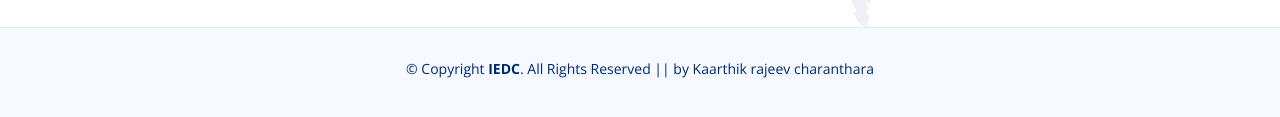
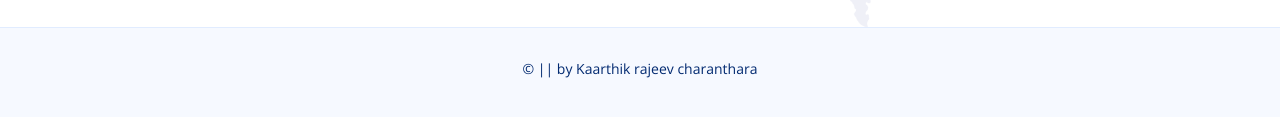
Before and after one commit to kaarthikrajeev/Iedcwebsite, a plain HTML site: page index.html in a window 1280 px wide. Shown: the part 6099-6216 px from the top of the page. Drawn offline with nearby package versions, Linux system fonts and the light colour scheme.

Commit message:
remove rights

```diff
--- a/index.html
+++ b/index.html
@@ -592,7 +592,7 @@
 
     <div class="container">
       <div class="copyright">
-        &copy; Copyright <strong><span>IEDC</span></strong>. All Rights Reserved || by Kaarthik rajeev charanthara
+        &copy; || by Kaarthik rajeev charanthara
       </div>
       <div class="credits">
 
```
